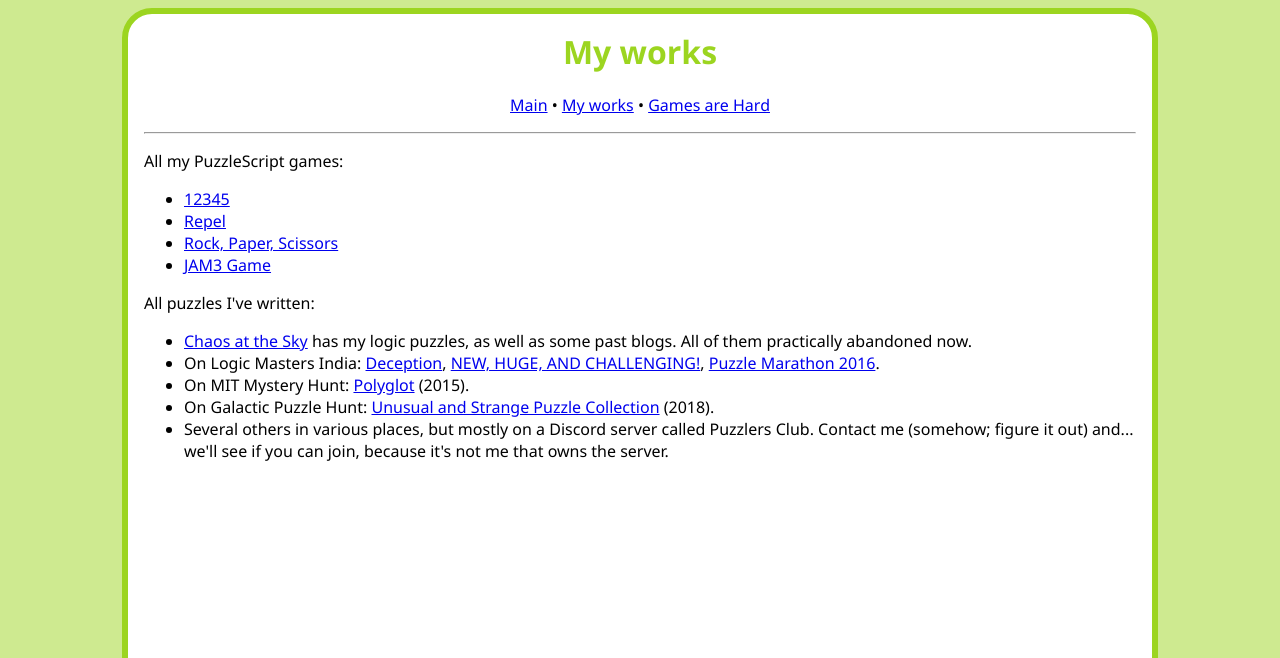
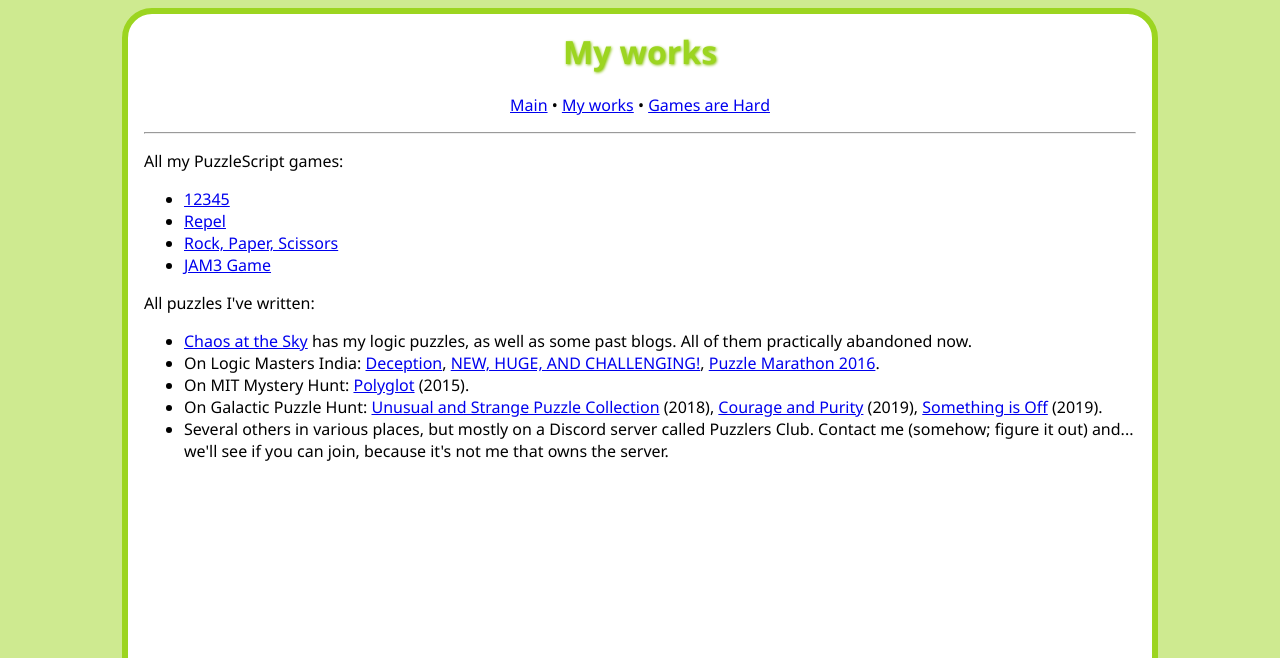
Before and after one commit to chaoticiak/chaoticiak.github.io, a PHP site: page /works.html in a window 1280 px wide. Shown: the top 658 px of the page. Run offline with PHP 8.4, Linux system fonts and the light colour scheme.

Commit message:
Add files via upload

```diff
--- a/style.css
+++ b/style.css
@@ -23,6 +23,7 @@ body {
     font-size: xx-large;
     font-weight: bold;
     color: #9cd520;
+    text-shadow: 1px 1px 3px #8cc510;
 }
 
 #menu {
--- a/works.html
+++ b/works.html
@@ -21,7 +21,7 @@
         <li><a href="https://chaosatthesky.wordpress.com/">Chaos at the Sky</a> has my logic puzzles, as well as some past blogs. All of them practically abandoned now.</li>
         <li>On Logic Masters India: <a href="http://logicmastersindia.com/lmitests/?test=M201305P">Deception</a>, <a href="http://logicmastersindia.com/lmitests/?test=M201603F">NEW, HUGE, AND CHALLENGING!</a>, <a href="http://logicmastersindia.com/2016/04P/">Puzzle Marathon 2016</a>.</li>
         <li>On MIT Mystery Hunt: <a href="http://web.mit.edu/puzzle/www/2015/puzzle/polyglot/">Polyglot</a> (2015).</li>
-        <li>On Galactic Puzzle Hunt: <a href="https://2018.galacticpuzzlehunt.com/puzzle/unusual-and-strange-puzzle-collection">Unusual and Strange Puzzle Collection</a> (2018).
+        <li>On Galactic Puzzle Hunt: <a href="https://2018.galacticpuzzlehunt.com/puzzle/unusual-and-strange-puzzle-collection">Unusual and Strange Puzzle Collection</a> (2018), <a href="https://galacticpuzzlehunt.com/puzzle/courage-and-purity">Courage and Purity</a> (2019), <a href="https://galacticpuzzlehunt.com/puzzle/something-is-off">Something is Off</a> (2019).
         <li>Several others in various places, but mostly on a Discord server called Puzzlers Club. Contact me (somehow; figure it out) and... we'll see if you can join, because it's not me that owns the server.</li>
     </ul>
 </body>
```
